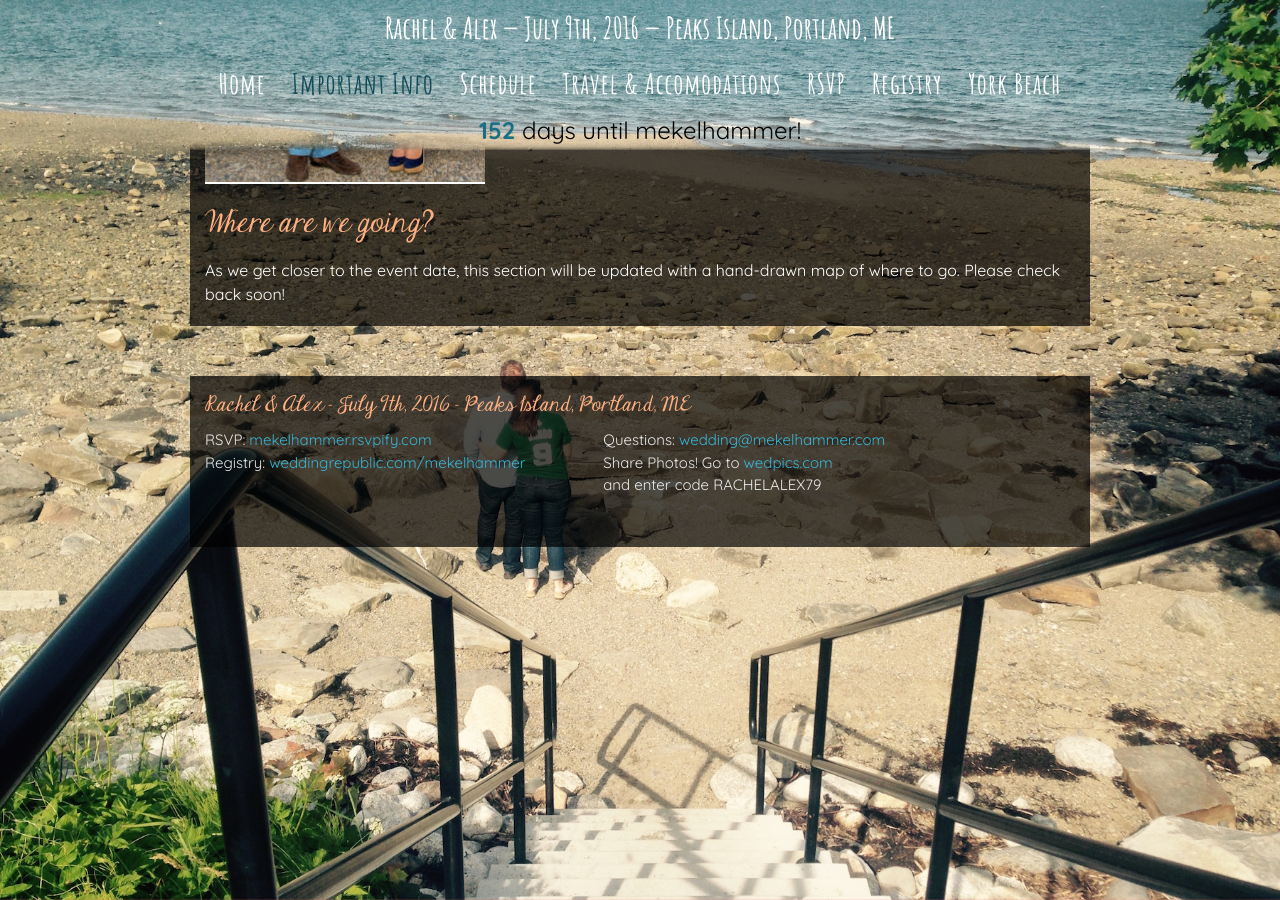
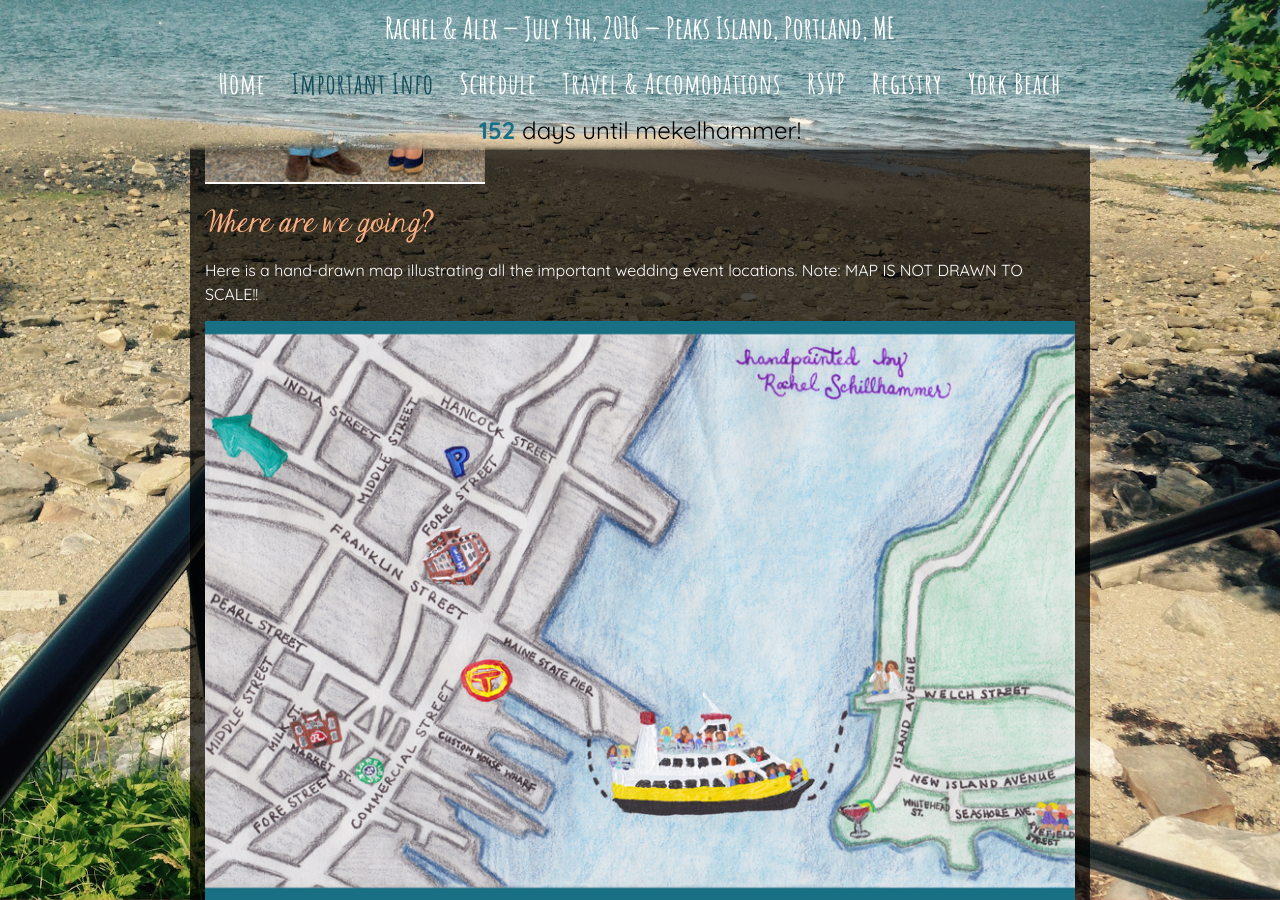
Before and after one commit to amekelburg/wedsite, a Jekyll site: the page built from 2-important-info.md, in a window 1280 px wide and 900 px high, scrolled down 1471 px. Built offline with Jekyll 4.4.1, drawn with Linux system fonts in a browser that asks for light colours; some web fonts are replaced; comment, search, counter and statistics services are not loaded.

Commit message:
Update 2-important-info.md

```diff
--- a/2-important-info.md
+++ b/2-important-info.md
@@ -29,4 +29,8 @@ Our wedding style is casual yet romantic. No heels or ties necessary- this is no
 
 ### Where are we going?
 
-As we get closer to the event date, this section will be updated with a hand-drawn map of where to go. Please check back soon!
+Here is a hand-drawn map illustrating all the important wedding event locations. Note: MAP IS NOT DRAWN TO SCALE!!
+
+![Map Front](/img/MapFront4x6.jpg)
+
+![Map Back](/img/MapBack4x6.jpg)
```
